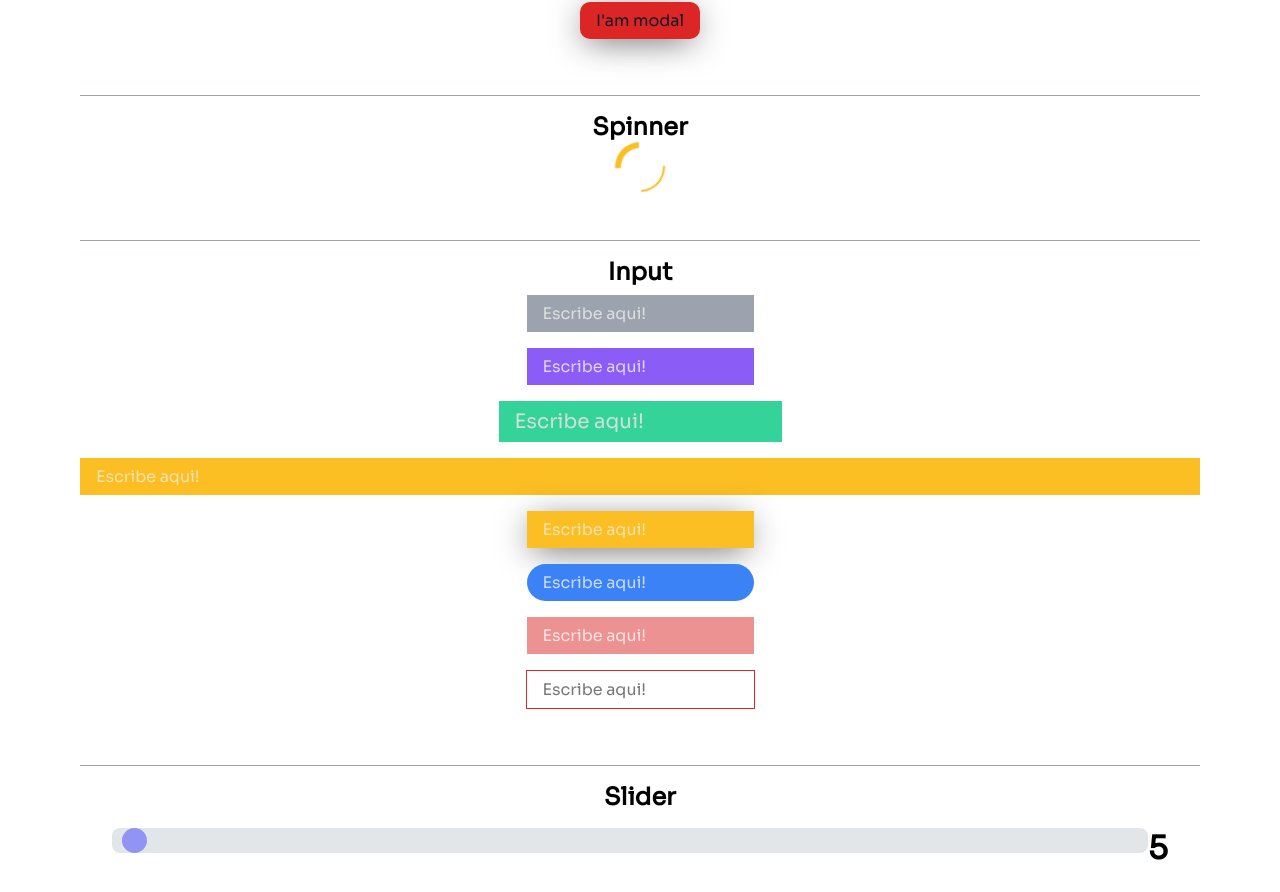
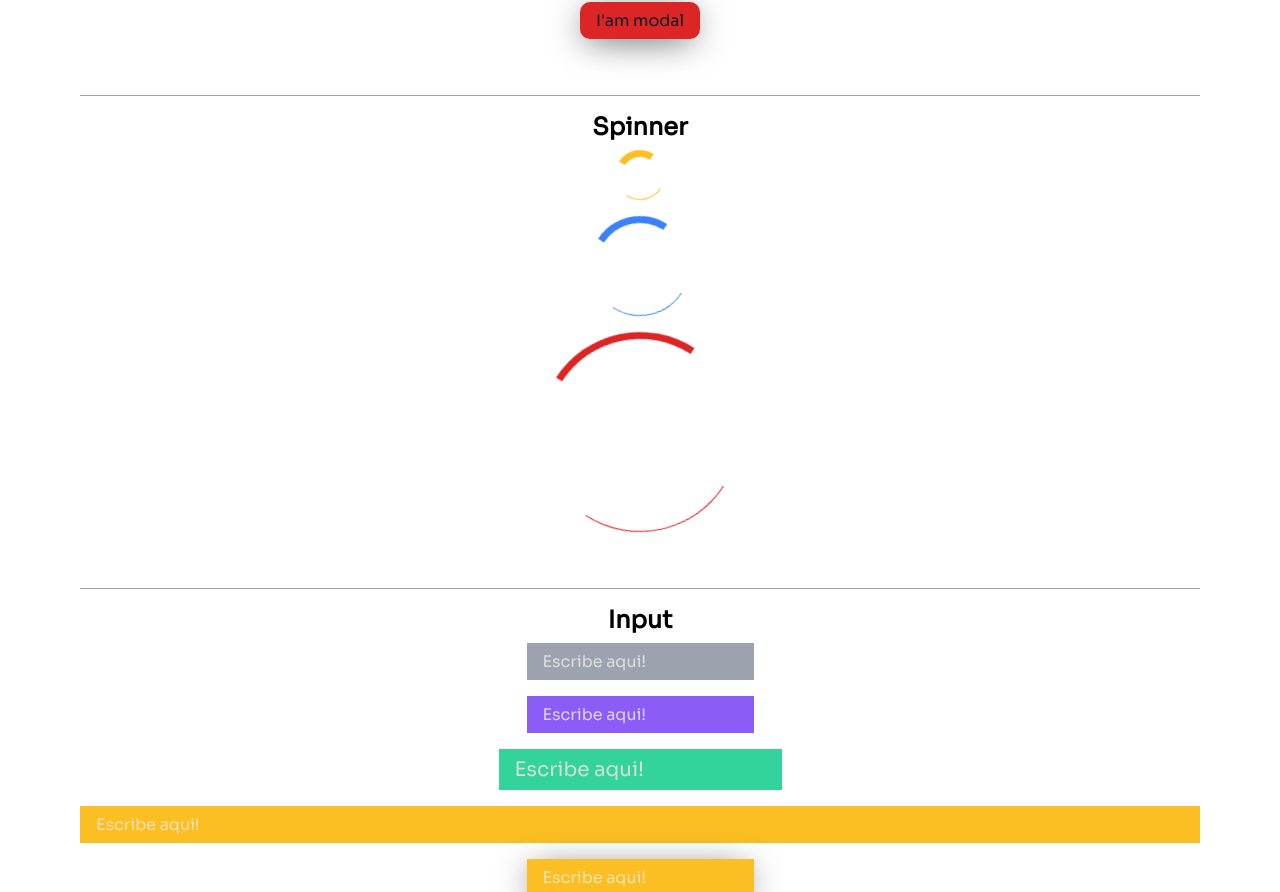
Before and after one commit to CbazCode/react-bitzone-components, a React (Create React App) app: page / in a window 1280 px wide. Shown: the part 1347-2239 px from the top of the page. Built offline with nearby package versions, Linux system fonts and the light colour scheme.

Commit message:
:dart: IMPROVE: cambios en spinner

```diff
--- a/src/App.js
+++ b/src/App.js
@@ -95,14 +95,14 @@ function App() {
           {/* Switch con background*/}
           <Switch bgColor="green" />
           {/* Switch por defecto a la derecha */}
-          <Switch  defaultRight  />
+          <Switch  bgColor="blue" defaultRight  />
           {/* Switch activado */}
-          <Switch  isChecked  />
+          <Switch bgColor="purple" isChecked  />
         </div>
 
         <div className="container-component">
           <h2>Modal</h2>
-          <Button bgColor="red" isShadow={true} size="md" rounded="soft" onClick={openModal}>
+          <Button bgColor="red" isShadow={true} size="md" rounded="soft" color="white "onClick={openModal}>
             I'am modal
           </Button>
 
@@ -118,6 +118,8 @@ function App() {
         <div className="container-component">
           <h2>Spinner</h2>
           <Spinner size="sm" color="yellow"/>
+          <Spinner size="md" color="blue"/>
+          <Spinner size="lg" color="red"/>
         </div>
 
         <div className="container-component">
--- a/src/components/Spinner/SpinnerElements.js
+++ b/src/components/Spinner/SpinnerElements.js
@@ -1,4 +1,9 @@
 import styled, { keyframes } from 'styled-components';
+
+
+//@atributes
+// color = "red" - "yellow" - "green" - "blue" - "purple" - "indigo" - "pink" - default
+// size = "sm" - "md" - "lg"
 
 const spinnerOne = keyframes`
     0% { transform: rotate(0deg); border-width: 8px; }
@@ -52,6 +57,7 @@ export const SpinnerBody = styled.div`
     width: ${({ size }) => setSize(size)};
     height: ${({ size }) => setSize(size)};
     position: relative;
+    margin: 0.5rem
 `
 
 export const SpinnerPart = styled.div`
```
